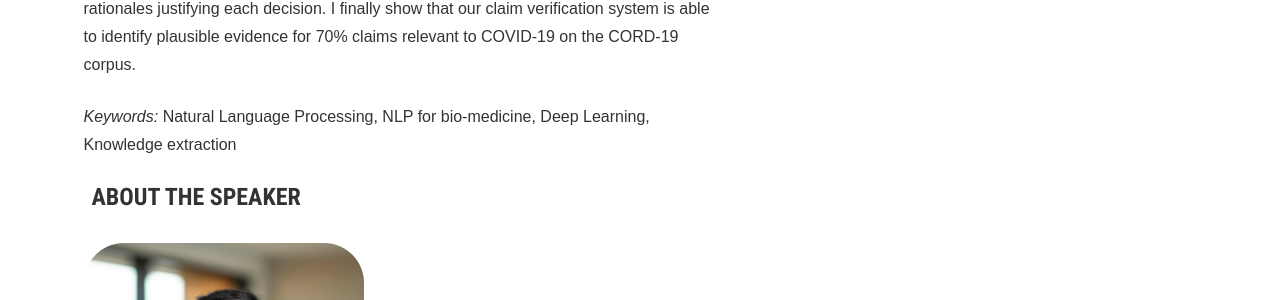
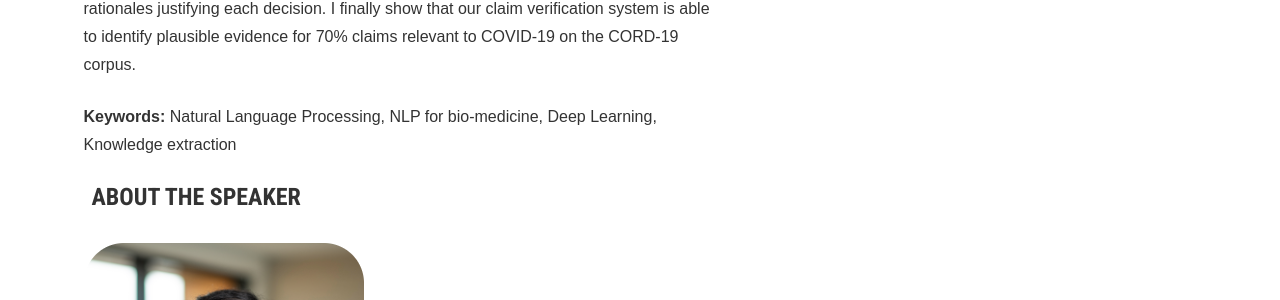
Before and after one commit to women-plus-datascience/women-plus-datascience.github.io, a Jekyll site: the page built from content/seminars/2020_09/keynote.md, in a window 1280 px wide and 900 px high, scrolled down 942 px. Shown: the part 150-450 px from the top of the window. Built offline with Jekyll 4.4.1, drawn with Linux system fonts in a browser that asks for light colours; our own code applies the rules of GitHub Pages for plain Markdown files.

```diff
--- a/content/seminars/2020_09/keynote.md
+++ b/content/seminars/2020_09/keynote.md
@@ -10,7 +10,7 @@ Second, I introduce scientific claim verification, a new task to select abstract
 or refutes a given scientific claim, and to identify rationales justifying each decision.
 I finally show that our claim verification system is able to identify plausible evidence for 70% claims relevant to COVID-19 on the CORD-19 corpus.
 
-*Keywords:* Natural Language Processing, NLP for bio-medicine, Deep Learning, Knowledge extraction
+**Keywords:** Natural Language Processing, NLP for bio-medicine, Deep Learning, Knowledge extraction
 
 
 ## About the speaker
```
